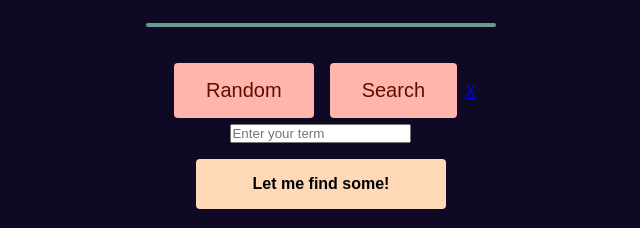
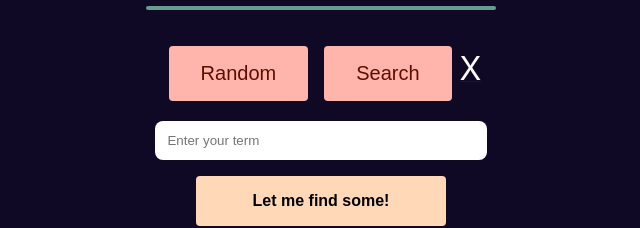
Before and after one commit to manduulya/randow-jokes, a React (Create React App) app: page /search in a window 1280 px wide. Shown: the part 373-601 px from the top of the page, without its empty margins (319-959 px from the left). Built offline with nearby package versions, Linux system fonts and the light colour scheme.

Commit message:
button displays adjusted more css added

```diff
--- a/src/App.css
+++ b/src/App.css
@@ -7,7 +7,7 @@ body {
     background-color: rgb(16, 9, 38);
     color: rgba(255,255,255,.85);
     text-align: center;
-    height: 100vh;
+    min-height: 100vh;
     display: flex;
     justify-content: center;
     align-items: center;
@@ -96,3 +96,23 @@ body {
 .nav-button:hover {
 	background-color: #c97d73;
 }
+
+.X-button{
+	color: #fff;
+	text-decoration: none;
+	font-size: 2rem;
+	font-stretch: ultra-expanded;
+	transition: transform .7s ease-in-out;
+}
+.X-button:hover{
+	transform: rotate(360deg);
+}
+.hidden {
+	display: none;
+}
+
+@media only screen and  (min-width: 1023px) {
+	body {
+		max-width: 50%;
+	}
+}
--- a/src/App.js
+++ b/src/App.js
@@ -1,4 +1,5 @@
 import './App.css';
+import React from 'react'
 import { Routes, Route, Link } from 'react-router-dom'
 import GenerateJokes from './Components/generateJokes';
 import './Components/Button.css'
@@ -7,7 +8,13 @@ import SearchJokes from './Components/SearchJokes';
 
 
 function App() {
-
+  const [isButtonsActive, setIsButtonActive] = React.useState(false);
+  const hideButtons = () => {
+    setIsButtonActive(true)
+  }
+  const showButtons = () => {
+    setIsButtonActive(false)
+  }
   return (
     <main className="App">
       <section>
@@ -17,13 +24,13 @@ function App() {
         </nav>
       </section>
       <Link to='/random'>
-        <button className='nav-button'>Random</button>
+        <button className={`nav-button ${isButtonsActive ? "hidden" : ""}`} onClick={hideButtons}>Random</button>
       </Link>
       <Link to='/search'>
-        <button className='nav-button'>Search</button>
+        <button className={`nav-button ${isButtonsActive ? "hidden" : ""}`} onClick={hideButtons} >Search</button>
       </Link>
       <Link to='..'>
-        <span>X</span>
+        <span className='X-button' onClick={showButtons}>X</span>
       </Link>
       <section className='main-section'>
         <Routes>
--- a/src/Components/GenerateJokes.css
+++ b/src/Components/GenerateJokes.css
@@ -1,12 +1,9 @@
 
 #random-joke {
-    font-size: 1.5rem;
+    font-size: 1.25rem;
     color: #000;
     background-color: rgba(255, 246, 255, .9);
     padding: 2rem;
     border-radius: .5rem;
-
     font-style: italic;
-    font-weight: 500;
-
 }
--- /dev/null
+++ b/src/Components/SearchJokes.css
@@ -0,0 +1,24 @@
+.search-input {
+    width: 80%;
+    padding: 0.75rem;
+    border: none;
+    border-radius: .5rem;
+    margin-top: 1rem;
+}
+.result-ul {
+    width: 100%;
+    margin: 0 auto;
+}
+.li-box {
+    background-color: rgba(255, 255, 255, .9);
+    margin-bottom: .5rem;
+    color: #000;
+    padding: 0.5rem;
+    list-style-type: none;
+    border-radius: .5rem;
+    font-size: 1.25rem;
+    font-style: italic;
+}
+.li-box:nth-child(even) {
+    background-color: rgba(255, 255, 255, .8);
+}
--- a/src/Components/SearchJokes.js
+++ b/src/Components/SearchJokes.js
@@ -1,5 +1,6 @@
 import React from 'react';
 import './Button.css'
+import './SearchJokes.css'
 
 
 export default class SearchJokes extends React.Component {
@@ -36,12 +37,12 @@ export default class SearchJokes extends React.Component {
         const { jokes } = this.state;
         return (
             <section>
-                <input type='text' placeholder='Enter your term' id='search-input' onChange={this.handleChange} required />
+                <input type='text' placeholder='Enter your term' id='search-input' className='search-input' onChange={this.handleChange} required />
                 <br />
                 <button type='submit' id='button' onClick={this.handleSearch}>Let me find some!</button>
-                <ul>
+                <ul className='result-ul'>
                     {jokes.map((joke) => (
-                        <li key={joke.id}>{joke.joke}</li>
+                        <li className='li-box' key={joke.id}>{joke.joke}</li>
                     ))}
                 </ul>
             </section>
```
